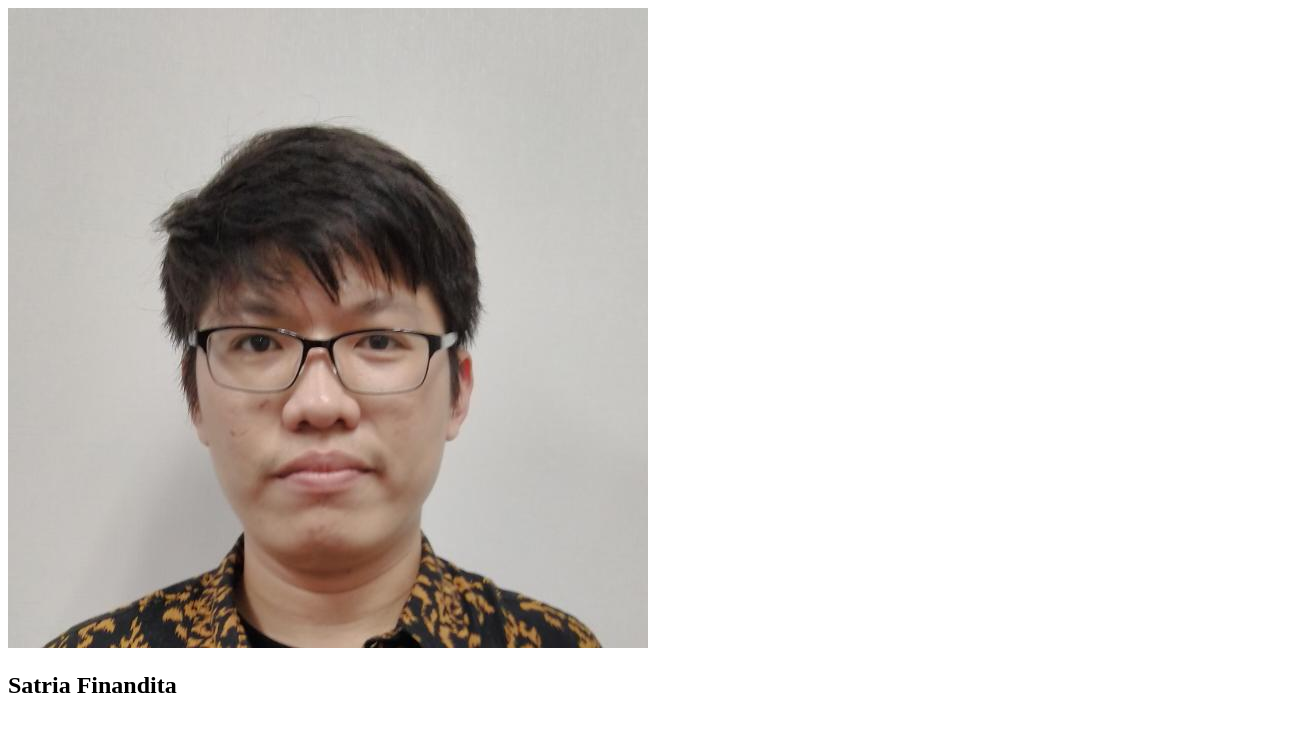
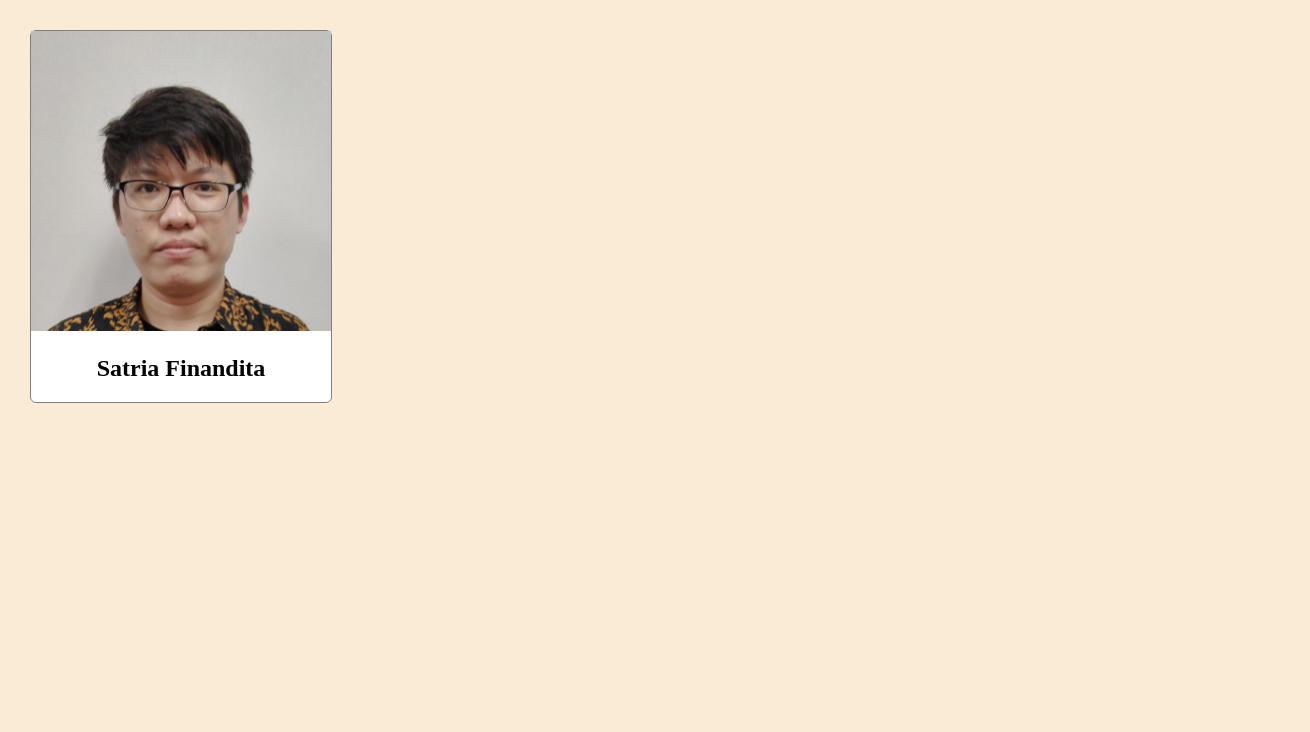
Before and after one commit to satriafdt/my-repo-from-remote, a plain HTML site: page index.html in a window 1280 px wide. Shown: the whole page, 1310 px wide, since content can reach past the window. Drawn offline with Linux system fonts and the light colour scheme.

Commit message:
added initial style.css to style the profile

```diff
--- a/index.html
+++ b/index.html
@@ -1,12 +1,13 @@
 <!DOCTYPE html>
 <html>
     <head>
-        <title></title>
+        <link rel="stylesheet" href="style.css">
+        <title>Belajar</title>
     </head>
     <body>
         <div id="profile-container">
-            <img src="images/satriafinandita.jpg" alt="profile image"/>
-            <h2>Satria Finandita</h2>
+            <img id="profile-image" src="images/satriafinandita.jpg" alt="profile image"/>
+            <h2 id="profile-name">Satria Finandita</h2>
         </div>
     </body>
 </html>
--- /dev/null
+++ b/style.css
@@ -0,0 +1,21 @@
+body{
+    width: 100%;
+    margin: 30px;
+    background-color: antiquewhite;
+ }
+
+ #profile-container{
+    max-width: 300px;
+    background-color: white;
+    border: 1px solid gray;
+    border-radius: 6px;
+ }
+
+ #profile-image{
+    width: 100%;
+    height: auto;
+ }
+
+ #profile-name{
+    text-align: center;
+ }
```
